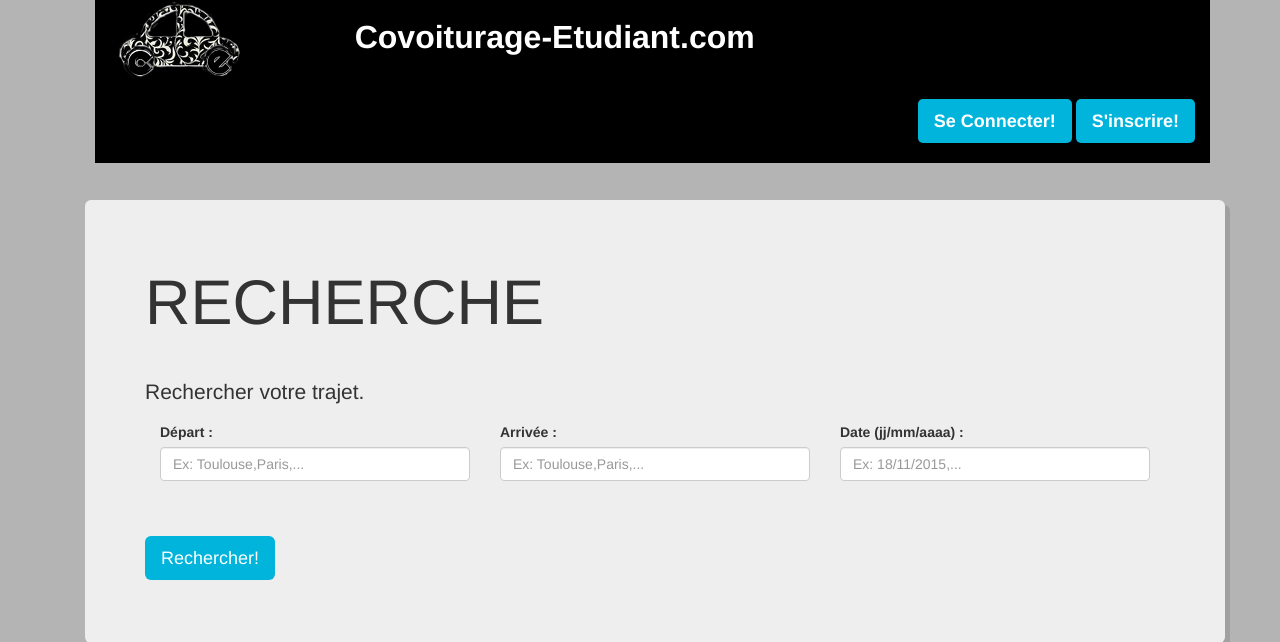
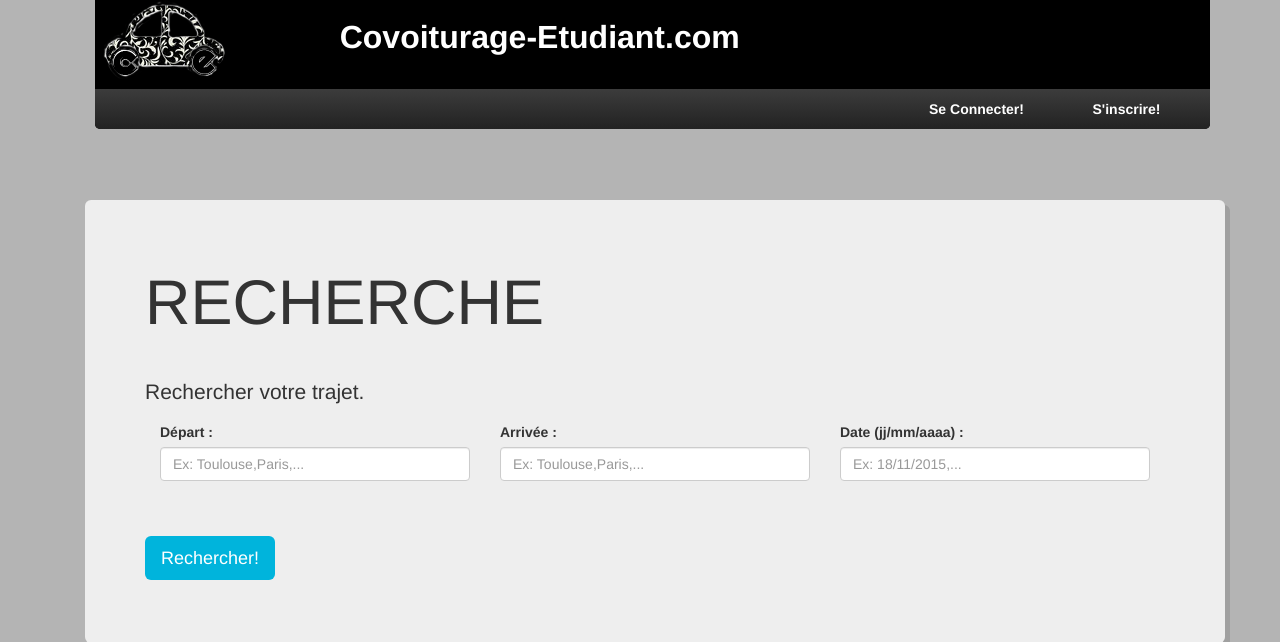
Before and after one commit to Shuntor/coVoiturage, a PHP site: page / in a window 1280 px wide. Shown: the top 642 px of the page. Run offline with PHP 8.4, Linux system fonts and the light colour scheme; a stand-in replaces the project's code that opens the database connection; some libraries are stand-ins or nearby versions.

Commit message:
Ajout barre navigation mode membre/visiteur et MAJ Style.css

```diff
--- a/index.php
+++ b/index.php
@@ -34,7 +34,7 @@
 
   <body>
 
-  <?php include 'connect.php';/*include 'fonctions.php'; session_start(); */?>
+  <?php /*$_SESSION['login']="rgerdgred";*/ include 'connect.php';/*include 'fonctions.php'; session_start(); */?>
 
 
    <div class="container">
@@ -42,11 +42,34 @@
 
         <div class="form-group col-lg-12 cadre_logo">
           <h3 class="logo"><img src="static/images/logo2.png" alt="Acceuil du site" href="?p=" />&nbsp;&nbsp;&nbsp;&nbsp;&nbsp;&nbsp;&nbsp;&nbsp;&nbsp;&nbsp;&nbsp;&nbsp;Covoiturage-Etudiant.com</h3>
-            <ul class="nav pull-right">
+            <ul class="nav navVisiteur">
             <?php if (!(isset($_SESSION['login']))){?>
 
 
-            <a class="btn btn-lg btn-success bouton boutonConnexion connexion " data-placement="bottom" data-toggle="popover" data-title="Login" data-container="body" type="button" data-html="true" role="button" id="login">Se Connecter!</a>
+            <nav>
+          <ul class="nav  nav-justified">
+            <li><a class= "boutonNav" href="#" data-placement="bottom" data-toggle="popover" data-title="Login" data-container="body" type="button" data-html="true" role="button" id="login">Se Connecter!</a></li>
+              <div id="popover-content" class="hide">
+                <form class="form-inline" role="form">
+                    <div class="form-group">
+                        <label for="mail" class="col-lg-12">Adresse e-mail :</label>
+                        <input placeholder="adresseMail" class="form-control" maxlength="5" type="text">
+                    </div>
+                        <br><br>
+                    <div class="form-group">
+                        <label for="password" class="col-lg-12">Mot de Passe :</label>
+                        <input placeholder="Password" class="form-control" maxlength="5" type="password">
+                    </div>
+                        <br><br>
+                        <button type="submit" class="btn boutonConnexion">Se connecter! »</button>
+
+                </form>
+            </div>
+            <li><a class= "boutonNav" href="?p=gestionProfil">S'inscrire!</a></li>
+          </ul>
+         </nav>
+
+                <!-- <a class="btn btn-lg btn-success bouton boutonConnexion connexion " data-placement="bottom" data-toggle="popover" data-title="Login" data-container="body" type="button" data-html="true" role="button" id="login">Se Connecter!</a>
             <div id="popover-content" class="hide">
                 <form class="form-inline" role="form">
                     <div class="form-group">
@@ -64,10 +87,28 @@
                 </form>
             </div>
 
+            <a class="btn btn-lg btn-success bouton boutonConnexion " href="?p=inscription" role="button">S'inscrire!</a> -->
+            <?php }else{ ?>
 
-            <a class="btn btn-lg btn-success bouton boutonConnexion " href="?p=inscription" role="button">S'inscrire!</a>
-            <?php }else{ ?>
-              <a class="btn btn-lg btn-success bouton boutonConnexion connexion " href="deconnexion.html" role="button">Se Deconnecter!</a>
+
+         <nav>
+          <ul class="nav nav-justified">
+            <li><a class= "boutonNav" href="#">Accueil</a></li>
+            <li><a class= "boutonNav" href="?p=gestionProfil">Mon Compte</a></li>
+            <li><a class= "boutonNav" href="?p=mesTrajets">Mes Trajets</a></li>
+            <li><a class= "boutonNav" href="?p=mesReservations">Mes Réservations</a></li>
+            <li><a class= "boutonNav" href="?p=mesAvis">Mes Avis</a></li>
+            <li><a class= "boutonNav" href="Deconnexion.php">Se Deconnecter!</a></li>
+          </ul>
+         </nav>
+
+             <!--  <div classe="barreNav">
+                <a class="btn btn-lg btn-success bouton boutonConnexion connexion boutonNav" href="deconnexion.html" role="button">Se Deconnecter!</a>
+              <a class="btn btn-lg btn-success bouton boutonConnexion connexion boutonNav " href="deconnexion.html" role="button">Rechercher</a>
+              <a class="btn btn-lg btn-success bouton boutonConnexion connexion boutonNav" href="deconnexion.html" role="button">Mes trajets</a>
+              <a class="btn btn-lg btn-success bouton boutonConnexion connexion boutonNav" href="deconnexion.html" role="button">Mes Compte</a>
+              <a class="btn btn-lg btn-success bouton boutonConnexion connexion boutonNav" href="deconnexion.html" role="button">Mes reservations</a>
+              </div> -->
             <?php } ?>
             </ul>
         </div>
--- a/style.css
+++ b/style.css
@@ -51,7 +51,9 @@ padding-left:25px;
 
 .cadre_logo
 {
-padding-bottom: 20px;
+padding-bottom: 0px;
+    padding:0px;
+    border-radius: 0px 0px 5px 5px;
 }
 
 .bouton
@@ -103,7 +105,9 @@ border: none;
 border-radius: 5px 5px 5px 5px;
 font-weight: bold;
 color: white;
-margin-top:10px;
+margin-top:1px;
+margin-bottom:1px;
+width:200px;
 }
 
 .boutonConnexion:hover
@@ -113,12 +117,13 @@ border: none;
 border-radius: 5px 5px 5px 5px;
 font-weight: bold;
 color: white;
-margin-top:10px;
+
 }
 
 .boutonConnexion:focus
 {
 background-color: #00b4dc;
+
 }
 
 h1
@@ -137,6 +142,7 @@ font-size:32px;
 {
 background-color:black;
 padding-bottom:25px;
+width:100px;
 }
 
 .btn_seConnecter
@@ -167,3 +173,30 @@ margin-top:90px;
 margin-right:40px;
 margin-left:30px;
 }
+
+.boutonNav
+{
+
+}
+
+.nav
+{
+    background-image: linear-gradient(to bottom, #3C3C3C 0px, #222 100%);
+    border: outside;
+    border-radius: 0px 0px 5px 5px;
+    font-weight: bold;
+    padding-left:5px;
+    padding-right:5px;
+
+}
+
+.boutonNav
+{
+    color:white;
+    margin:0px;
+}
+
+.navVisiteur
+{
+    padding-left:800px;
+}
```
